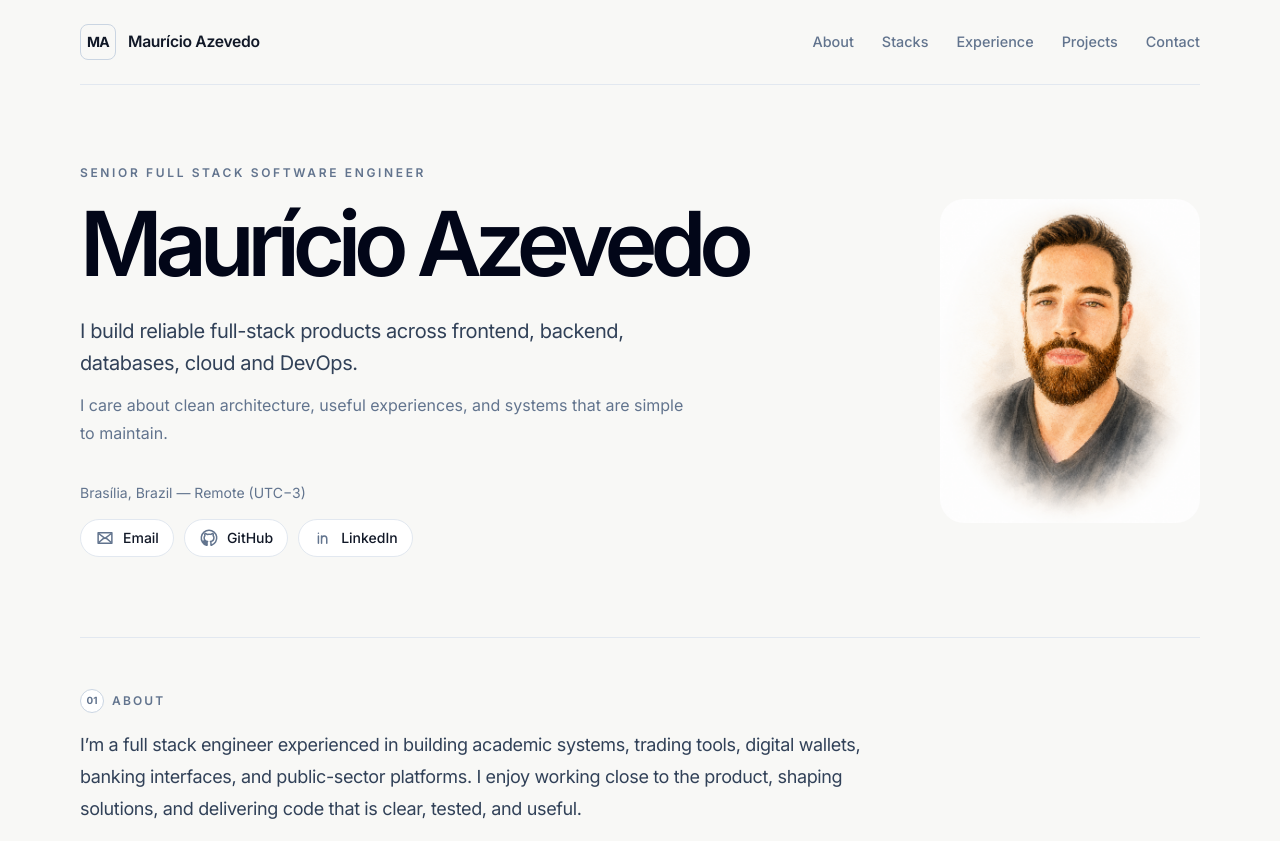
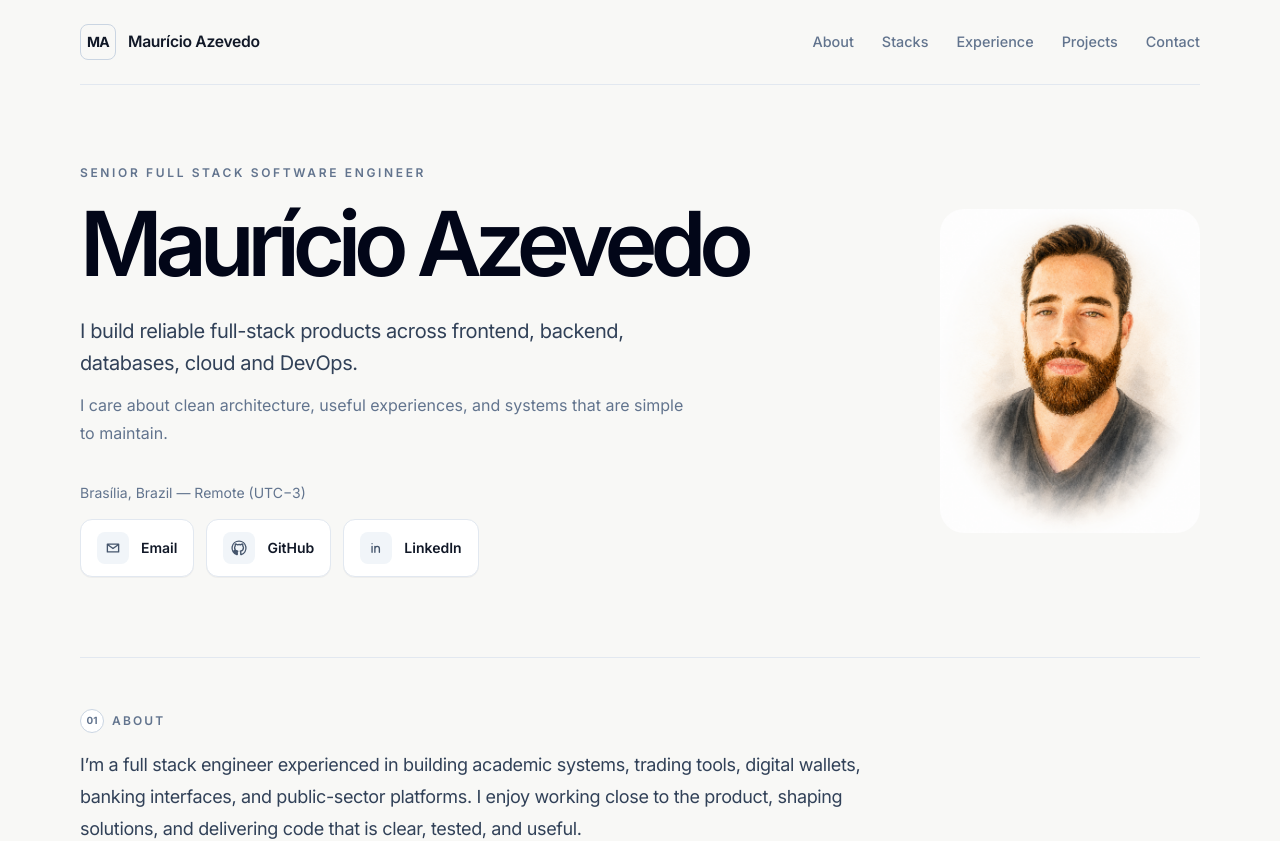
Before and after one commit to mauricio-azevedo/portfolio, a React (Vite) app: page / in a window 1280 px wide. Shown: the top 841 px of the page. Built offline with nearby package versions, Linux system fonts and the light colour scheme.

Commit message:
Polish contact buttons and icons

```diff
--- a/src/components/ContactLinks.tsx
+++ b/src/components/ContactLinks.tsx
@@ -7,25 +7,25 @@ type ContactLinksProps = {
 
 const iconPaths: Record<ContactIconName, string> = {
   email:
-    'M3.75 5.75h16.5v12.5H3.75V5.75Zm1.75 1.75 6.5 5 6.5-5M5.5 16.5l4.75-4M13.75 12.5l4.75 4',
+    'M4.5 6.75h15v10.5h-15V6.75Zm1.5 1.5 6 4.5 6-4.5',
   github:
     'M12 2.75a9.25 9.25 0 0 0-2.93 18.03c.46.08.63-.2.63-.44v-1.63c-2.56.56-3.1-1.1-3.1-1.1-.42-1.07-1.03-1.35-1.03-1.35-.84-.58.06-.57.06-.57.93.07 1.42.96 1.42.96.83 1.41 2.17 1 2.7.77.08-.6.32-1 .58-1.23-2.04-.23-4.18-1.02-4.18-4.54 0-1 .36-1.82.95-2.46-.1-.23-.41-1.17.09-2.43 0 0 .78-.25 2.55.94A8.8 8.8 0 0 1 12 7.36c.79 0 1.58.1 2.32.31 1.77-1.19 2.55-.94 2.55-.94.5 1.26.19 2.2.09 2.43.59.64.95 1.46.95 2.46 0 3.53-2.15 4.3-4.2 4.53.33.29.63.85.63 1.72v2.47c0 .24.17.52.64.43A9.25 9.25 0 0 0 12 2.75Z',
   linkedin:
-    'M6.5 9.5v8.75M6.5 6.25v.01M10.25 18.25V9.5M10.25 13.25c0-2.25 1.28-3.75 3.33-3.75 1.9 0 2.92 1.25 2.92 3.48v5.27',
+    'M6.75 9.75v8M6.75 6.25v.01M10.5 17.75v-8M10.5 13.25c0-2.17 1.3-3.5 3.22-3.5 1.85 0 2.78 1.2 2.78 3.33v4.67',
 };
 
 export function ContactLinks({ links, variant = 'default' }: ContactLinksProps) {
   const isCompact = variant === 'compact';
 
   return (
-    <div className={`flex flex-wrap ${isCompact ? 'gap-x-4 gap-y-2' : 'gap-2.5'}`}>
+    <div className={`flex flex-wrap ${isCompact ? 'gap-x-5 gap-y-2' : 'gap-3'}`}>
       {links.map((link) => (
         <a
           key={link.href}
           className={
             isCompact
-              ? 'inline-flex items-center gap-2 text-sm text-slate-500 transition-colors hover:text-slate-950'
-              : 'inline-flex items-center gap-2 rounded-full border border-slate-200 bg-white px-3.5 py-2 text-sm font-medium text-slate-700 transition-colors hover:border-slate-300 hover:text-slate-950'
+              ? 'inline-flex items-center gap-2 text-sm font-medium text-slate-500 transition-colors hover:text-slate-950'
+              : 'group inline-flex items-center gap-3 rounded-xl border border-slate-200 bg-white px-4 py-3 text-sm font-semibold text-slate-700 shadow-[0_1px_0_rgba(15,23,42,0.04)] transition-colors hover:border-slate-300 hover:text-slate-950'
           }
           href={link.href}
           target={link.isExternal ? '_blank' : undefined}
@@ -35,12 +35,12 @@ export function ContactLinks({ links, variant = 'default' }: ContactLinksProps)
             className={
               isCompact
                 ? 'grid size-4 place-items-center text-slate-400'
-                : 'grid size-5 place-items-center text-slate-500'
+                : 'grid size-8 place-items-center rounded-lg bg-slate-100 text-slate-600 transition-colors group-hover:bg-slate-950 group-hover:text-white'
             }
             aria-hidden="true"
           >
             <svg
-              className="size-full"
+              className={isCompact ? 'size-4' : 'size-[18px]'}
               viewBox="0 0 24 24"
               fill="none"
               stroke="currentColor"
```
